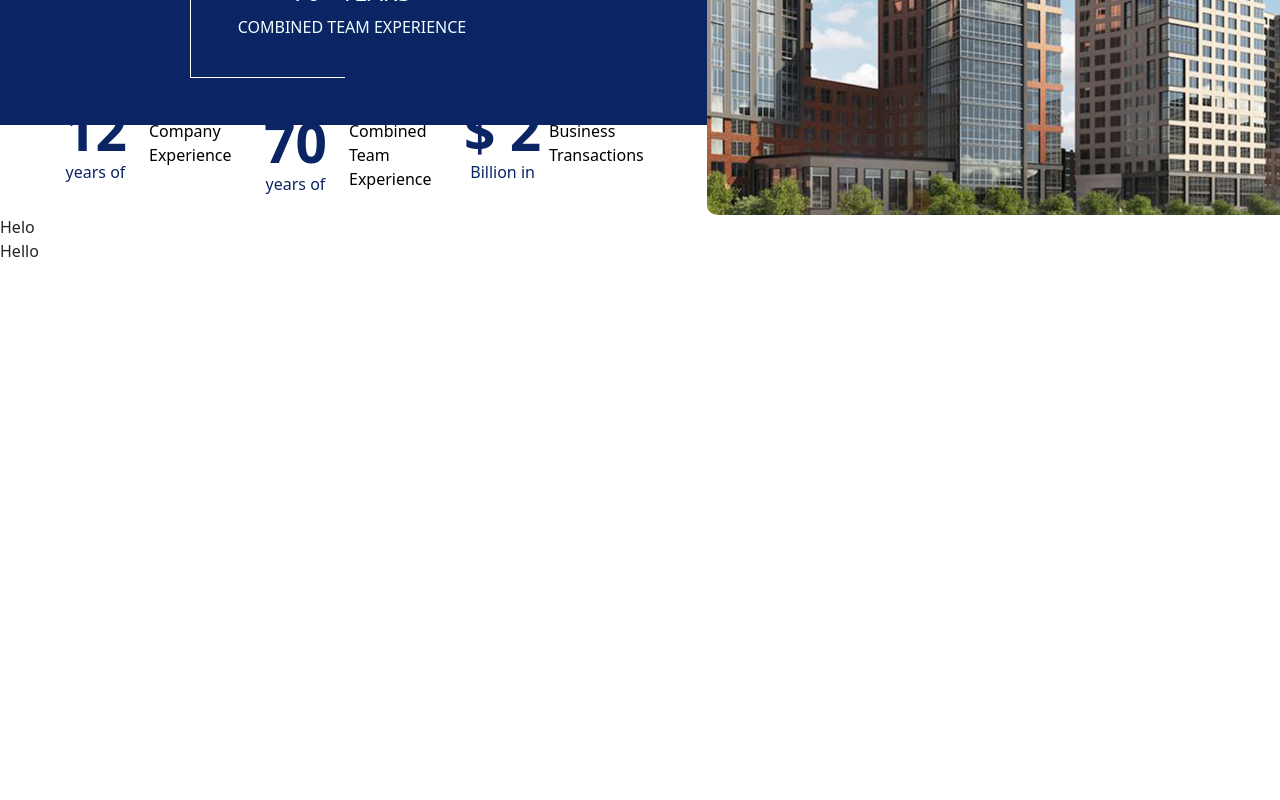
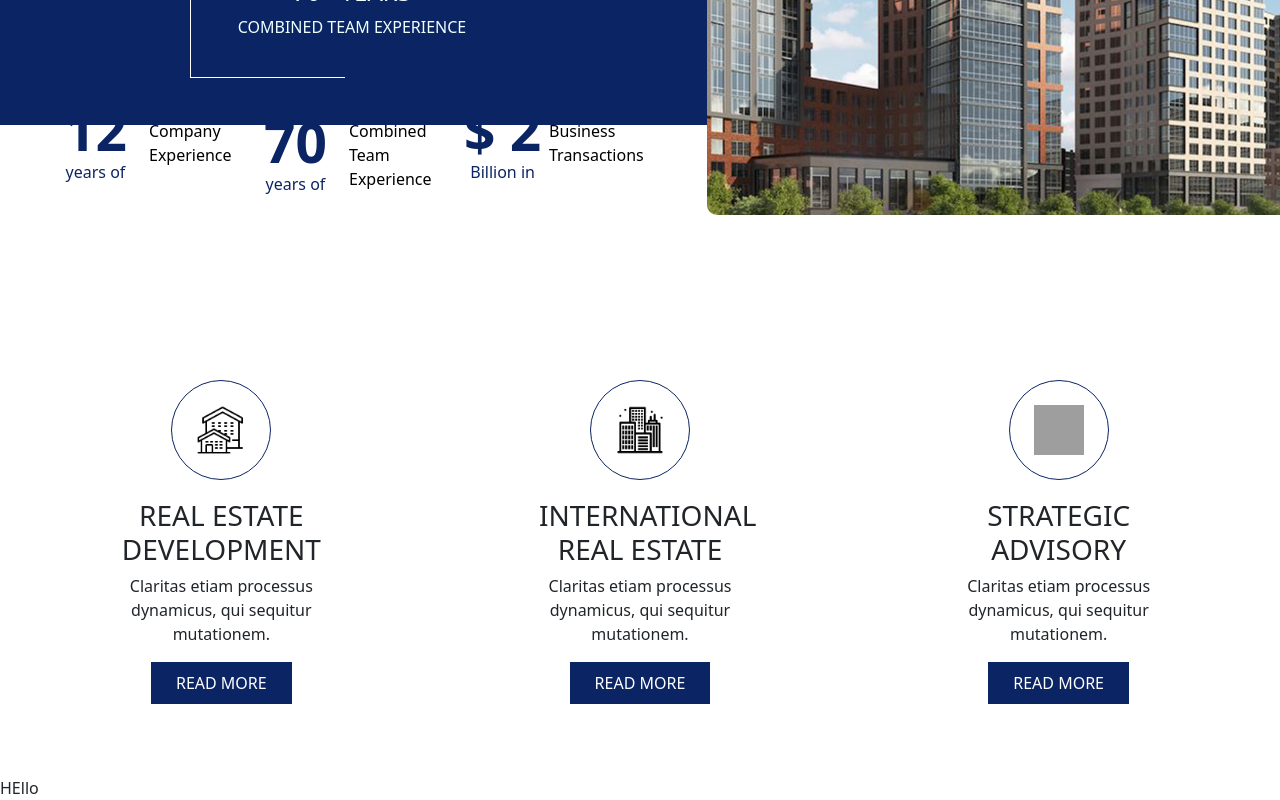
Before and after one commit to grvx-github/capitasnext, a Next.js app: page /services in a window 1280 px wide. Shown: the part 404-1204 px from the top of the page. Before the commit the page ends 800 px from the top, so only its background shows below. Built offline with nearby package versions, Linux system fonts and the light colour scheme; grey boxes are pictures that could not be loaded.

Commit message:
removed portfolio section

```diff
--- a/src/app/Components/Portfolio.js
+++ b/src/app/Components/Portfolio.js
@@ -1,21 +1,13 @@
-import React, { useEffect } from "react";
+import React from "react";
 import { Swiper, SwiperSlide } from "swiper/react";
 import "swiper/css";
 import PortfolioData from "../portfolioData";
 import { sliderSettings } from "../common";
-import Image  from "next/image";
+import Image from "next/image";
 import Link from "next/link";
 import styles from "@/app/styles/portfolio.module.css"
 
-
 export const Portfolio = () => {
-	// useEffect(() => {
-	//   new Swiper(".swiper-container", {
-	//     // Customize Swiper options here
-	//     slidesPerView: "auto",
-	//     spaceBetween: 20,
-	//   });
-	// }, []);
 
 	return (
 		// <div className={styles.pWrapper}>
@@ -29,7 +21,7 @@ export const Portfolio = () => {
 		// 							<div className={`${styles.pCard} col-lg-4 col-sm-12`}>
 		// 								<div className="card">
 		// 									<div className="card-img-top">
-		// 										<Image className={styles.cardImg}  src={card.img} alt="" width={1000} height={1000} />
+		// 										<Image className={styles.cardImg} src={card.img} alt="" width={1000} height={1000} />
 		// 									</div>
 		// 									<div className="card-body">
 		// 										<h4 className="card-title">{card.title}</h4>
@@ -50,7 +42,7 @@ export const Portfolio = () => {
 		// 		</div>
 		// 	</div>
 		// </div>
-		<div>Hello</div>
+		<div>HEllo</div>
 
 	);
 };
--- a/src/app/Components/ServiceCard.js
+++ b/src/app/Components/ServiceCard.js
@@ -18,44 +18,44 @@ export const ServiceCard = (props) => {
   }
 
   return (
-    <div>hello</div>
-    // <div className={`col-lg-4 col-sm-12`}>
-    //   <div className={styles.serviceCard}>
-    //     <div
-    //       className={styles.serviceCardItem}
-    //       onMouseOver={handleMouseOver}
-    //       style={{ backgroundColor: bgColor }}
-    //       onMouseOut={handleMouseOut}
-    //     >
-    //       <div
-    //         className={styles.serviceCardIcon}
-    //         style={{ backgroundColor: bgColor }}
-    //       >
-    //         <Image
-    //           className={styles.hoverIcon}
-    //           src={props.hiddenIcon}
-    //           alt=""
-    //           height={50}
-    //           width={50}
-    //         />
-    //         <Image src={props.icon} alt="" height={50} width={50} />
-    //       </div>
-    //       <div className={styles.cardContent}>
-    //         <div className={styles.title}>
-    //           <h3>{props.title}</h3>
-    //         </div>
-    //         <div className="content">
-    //           <p>{props.content}</p>
-    //         </div>
-    //         <div className={styles.vmBtn}>
-    //           <button className="btn2" style={{background: btnBg}}>
-    //             <Link href="">READ MORE</Link>
-    //           </button>
-    //         </div>
-    //       </div>
-    //     </div>
-    //   </div>
-    // </div>
+
+    <div className={`col-lg-4 col-sm-12`}>
+      <div className={styles.serviceCard}>
+        <div
+          className={styles.serviceCardItem}
+          onMouseOver={handleMouseOver}
+          style={{ backgroundColor: bgColor }}
+          onMouseOut={handleMouseOut}
+        >
+          <div
+            className={styles.serviceCardIcon}
+            style={{ backgroundColor: bgColor }}
+          >
+            <Image
+              className={styles.hoverIcon}
+              src={props.hiddenIcon}
+              alt=""
+              height={50}
+              width={50}
+            />
+            <Image src={props.icon} alt="" height={50} width={50} />
+          </div>
+          <div className={styles.cardContent}>
+            <div className={styles.title}>
+              <h3>{props.title}</h3>
+            </div>
+            <div className="content">
+              <p>{props.content}</p>
+            </div>
+            <div className={styles.vmBtn}>
+              <button className="btn2" style={{background: btnBg}}>
+                <Link href="">READ MORE</Link>
+              </button>
+            </div>
+          </div>
+        </div>
+      </div>
+    </div>
   );
 };
 
--- a/src/app/Components/Services.js
+++ b/src/app/Components/Services.js
@@ -7,23 +7,22 @@ import styles from '@/app/styles/services.module.css'
 export const Services = () => {
 
 	return (
-		// <div className={styles.servicesSection}>
-		// 	<div className={`container-fluid`}>
-		// 		<div className={`${styles.serviceRow} row`}>
-		// 			{cardDetails.map((entry, index) => (
-		// 				<ServiceCard
-		// 					key={index}
-		// 					hiddenIcon={entry.hoverIcon}
-		// 					icon={entry.icon}
-		// 					title={entry.title}
-		// 					content={entry.content}
+		<div className={styles.servicesSection}>
+			<div className={`container-fluid`}>
+				<div className={`${styles.serviceRow} row`}>
+					{cardDetails.map((entry, index) => (
+						<ServiceCard
+							key={index}
+							hiddenIcon={entry.hoverIcon}
+							icon={entry.icon}
+							title={entry.title}
+							content={entry.content}
 
-		// 				/>
-		// 			))}
-		// 		</div>
-		// 	</div>
-		// </div>
-		<div>Helo</div>
+						/>
+					))}
+				</div>
+			</div>
+		</div>
 	);
 };
 
--- a/src/app/styles/header.module.css
+++ b/src/app/styles/header.module.css
@@ -47,9 +47,8 @@
   color: aliceblue;
 }
 .signUp {
-  background-color: aquamarine;
+  background-color: #2f3e6583;
   padding: 0.5rem 1rem;
-  border-radius: 10px;
   transition: 0.2s ease;
   border: none;
 }
--- a/src/app/styles/portfolio.module.css
+++ b/src/app/styles/portfolio.module.css
@@ -34,22 +34,12 @@
   top: 0;
   right: 0;
 }
-@keyframes shake {
-  0% {
-    top: -1rem;
-    right: 0;
-  }
 
-  100% {
-    right: 1rem;
-    top: 0;
-  }
-}
 .cardLink p {
   display: inline;
 }
 .cardLink::after {
-  content: ">>>";
+
   margin-left: 0.5rem;
   width: 0rem;
   position: relative;
```
